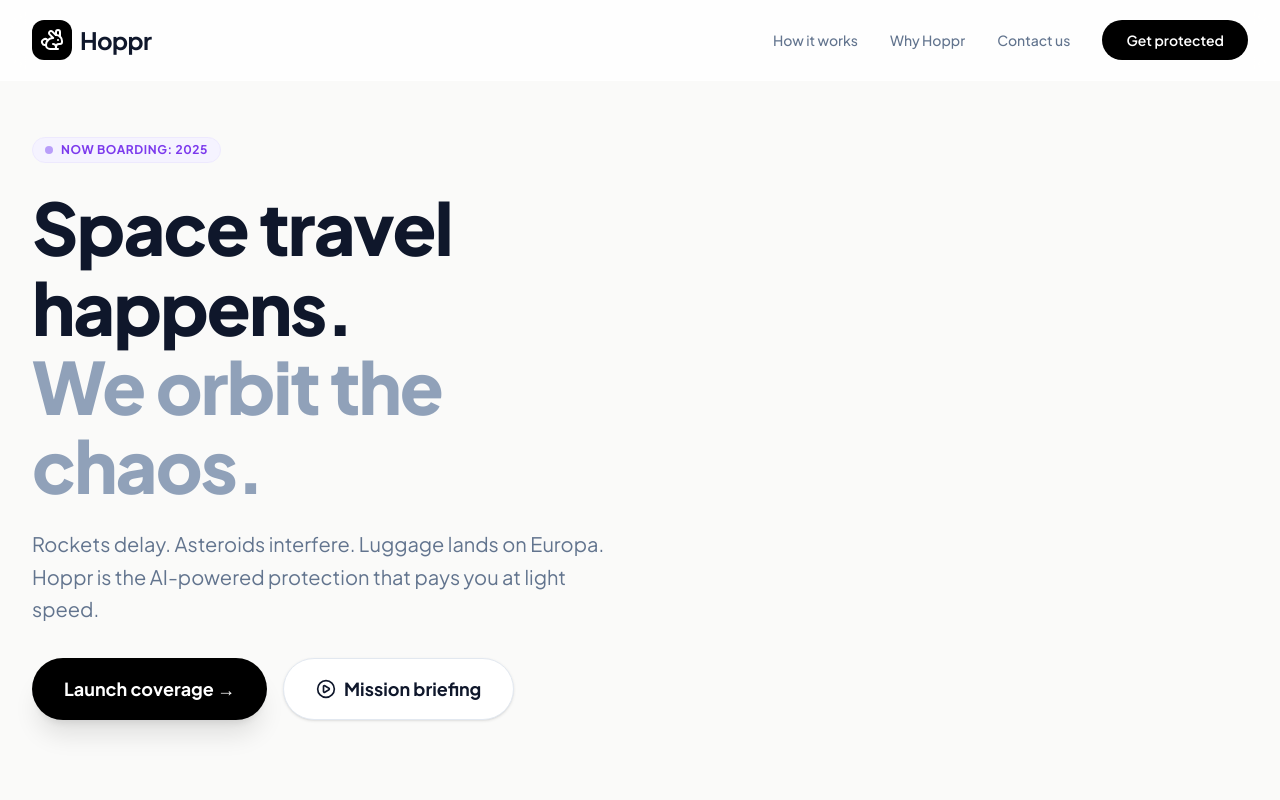
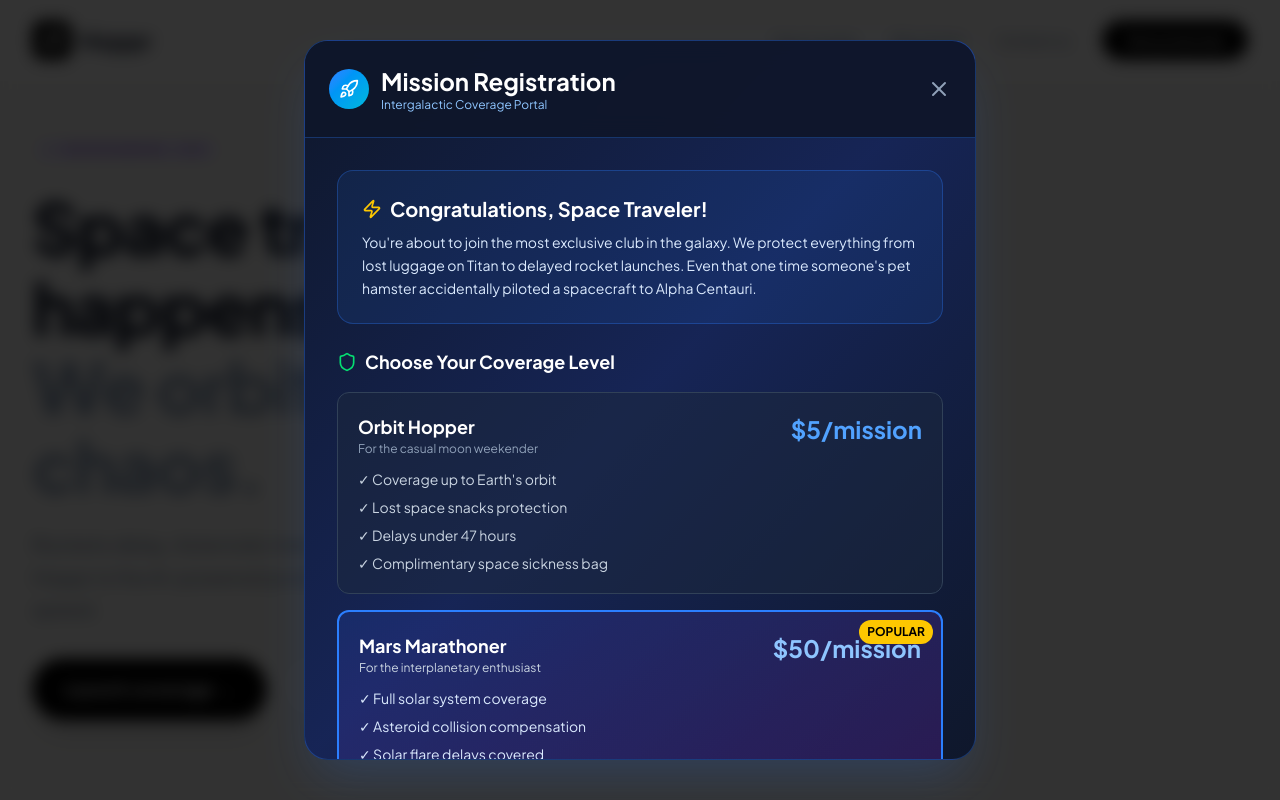
Before and after one commit to themasterchiefdev/hoppr, a React (Vite) app: page / in a window 1280 px wide. Both pictures are taken after a click on the button "Launch coverage →". Shown: the top 800 px of the page. Built offline with nearby package versions, Linux system fonts and the light colour scheme.

Commit message:
[Update] Add Launch Coverage Modal and enhance CTA
- Implement modal for mission registration with coverage options.
- Include interactive coverage tiers with detailed descriptions.
- Add smooth scroll functionality and modal toggle logic.

```diff
--- a/src/App.tsx
+++ b/src/App.tsx
@@ -1,7 +1,10 @@
-import { Rabbit, Menu, PlayCircle, Check, Radar, Coffee } from 'lucide-react';
+import { Rabbit, Menu, PlayCircle, Check, Radar, Coffee, X, Rocket, Shield, Zap } from 'lucide-react';
+import { useState } from 'react';
 import './App.css';
 
 function App() {
+  const [showModal, setShowModal] = useState(false);
+
   const scrollToTop = () => {
     window.scrollTo({ top: 0, behavior: 'smooth' });
   };
@@ -59,7 +62,7 @@
               </p>
 
               <div className="flex flex-col sm:flex-row gap-4 animate-slide-up opacity-0" style={{ animationDelay: '0.4s' }}>
-                <button className="px-8 py-4 bg-black text-white rounded-full font-bold text-lg hover:bg-slate-800 transition-all shadow-xl hover:shadow-2xl hover:-translate-y-1 flex items-center justify-center gap-2">
+                <button onClick={() => setShowModal(true)} className="px-8 py-4 bg-black text-white rounded-full font-bold text-lg hover:bg-slate-800 transition-all shadow-xl hover:shadow-2xl hover:-translate-y-1 flex items-center justify-center gap-2">
                   Launch coverage →
                 </button>
                 <button className="px-8 py-4 bg-white text-slate-900 border border-slate-200 rounded-full font-bold text-lg hover:bg-slate-50 transition-all shadow-sm hover:shadow-md flex items-center justify-center gap-2 group">
@@ -346,6 +349,124 @@
           </div>
         </div>
       </footer>
+
+      {/* Launch Coverage Modal */}
+      {showModal && (
+        <div className="fixed inset-0 bg-black/80 backdrop-blur-sm z-50 flex items-center justify-center p-4 animate-fade-in">
+          <div className="bg-gradient-to-br from-slate-900 via-blue-950 to-slate-900 rounded-3xl max-w-2xl w-full max-h-[90vh] overflow-y-auto border border-blue-500/30 shadow-2xl shadow-blue-500/20">
+            {/* Header */}
+            <div className="sticky top-0 bg-slate-900/95 backdrop-blur-md border-b border-blue-500/30 p-6 flex items-center justify-between">
+              <div className="flex items-center gap-3">
+                <div className="w-10 h-10 bg-gradient-to-br from-blue-500 to-cyan-500 rounded-full flex items-center justify-center">
+                  <Rocket className="w-5 h-5 text-white" />
+                </div>
+                <div>
+                  <h2 className="text-2xl font-bold text-white">Mission Registration</h2>
+                  <p className="text-xs text-blue-300">Intergalactic Coverage Portal</p>
+                </div>
+              </div>
+              <button onClick={() => setShowModal(false)} className="text-slate-400 hover:text-white transition-colors">
+                <X className="w-6 h-6" />
+              </button>
+            </div>
+
+            {/* Content */}
+            <div className="p-8 text-white space-y-6">
+              {/* Welcome Message */}
+              <div className="bg-blue-500/10 border border-blue-500/30 rounded-2xl p-6">
+                <h3 className="text-xl font-bold mb-2 flex items-center gap-2">
+                  <Zap className="w-5 h-5 text-yellow-400" />
+                  Congratulations, Space Traveler!
+                </h3>
+                <p className="text-blue-100 text-sm leading-relaxed">
+                  You're about to join the most exclusive club in the galaxy. We protect everything from lost luggage on Titan to delayed rocket launches. Even that one time someone's pet hamster accidentally piloted a spacecraft to Alpha Centauri.
+                </p>
+              </div>
+
+              {/* Coverage Tiers */}
+              <div className="space-y-4">
+                <h3 className="text-lg font-bold flex items-center gap-2">
+                  <Shield className="w-5 h-5 text-green-400" />
+                  Choose Your Coverage Level
+                </h3>
+
+                {/* Basic Plan */}
+                <div className="bg-slate-800/50 border border-slate-700 rounded-xl p-5 hover:border-blue-500/50 transition-all cursor-pointer">
+                  <div className="flex justify-between items-start mb-3">
+                    <div>
+                      <h4 className="font-bold text-lg">Orbit Hopper</h4>
+                      <p className="text-xs text-slate-400">For the casual moon weekender</p>
+                    </div>
+                    <span className="text-2xl font-bold text-blue-400">$5/mission</span>
+                  </div>
+                  <ul className="space-y-2 text-sm text-slate-300">
+                    <li>✓ Coverage up to Earth's orbit</li>
+                    <li>✓ Lost space snacks protection</li>
+                    <li>✓ Delays under 47 hours</li>
+                    <li>✓ Complimentary space sickness bag</li>
+                  </ul>
+                </div>
+
+                {/* Premium Plan */}
+                <div className="bg-gradient-to-br from-blue-900/40 to-purple-900/40 border-2 border-blue-500 rounded-xl p-5 hover:shadow-lg hover:shadow-blue-500/20 transition-all cursor-pointer relative overflow-hidden">
+                  <div className="absolute top-2 right-2 bg-yellow-400 text-black text-xs font-bold px-2 py-1 rounded-full">POPULAR</div>
+                  <div className="flex justify-between items-start mb-3">
+                    <div>
+                      <h4 className="font-bold text-lg">Mars Marathoner</h4>
+                      <p className="text-xs text-slate-300">For the interplanetary enthusiast</p>
+                    </div>
+                    <span className="text-2xl font-bold text-blue-300">$50/mission</span>
+                  </div>
+                  <ul className="space-y-2 text-sm text-blue-100">
+                    <li>✓ Full solar system coverage</li>
+                    <li>✓ Asteroid collision compensation</li>
+                    <li>✓ Solar flare delays covered</li>
+                    <li>✓ Lost luggage on any planet</li>
+                    <li>✓ 24/7 AI support (responds at light speed)</li>
+                  </ul>
+                </div>
+
+                {/* Ultimate Plan */}
+                <div className="bg-gradient-to-br from-purple-900/40 to-pink-900/40 border border-purple-500 rounded-xl p-5 hover:border-pink-500 transition-all cursor-pointer">
+                  <div className="flex justify-between items-start mb-3">
+                    <div>
+                      <h4 className="font-bold text-lg">Galactic God Mode</h4>
+                      <p className="text-xs text-purple-300">Because why stop at Mars?</p>
+                    </div>
+                    <span className="text-2xl font-bold text-purple-300">$500/mission</span>
+                  </div>
+                  <ul className="space-y-2 text-sm text-purple-100">
+                    <li>✓ Unlimited coverage (yes, even wormholes)</li>
+                    <li>✓ Black hole rescue included</li>
+                    <li>✓ Alien encounter legal defense</li>
+                    <li>✓ Time dilation compensation</li>
+                    <li>✓ Parallel universe mishaps covered</li>
+                    <li>✓ Concierge service in 42 languages (including binary)</li>
+                  </ul>
+                </div>
+              </div>
+
+              {/* Fine Print */}
+              <div className="bg-slate-800/30 border border-slate-700 rounded-xl p-5 text-xs text-slate-400 space-y-2">
+                <p className="font-bold text-slate-300">Terms & Conditions (The Fun Part)</p>
+                <p>* We cannot be held responsible if you accidentally break the space-time continuum.</p>
+                <p>* Encounters with sentient AI that become your new best friend are not covered.</p>
+                <p>* If you discover a new planet, naming it "Steve" voids your warranty.</p>
+                <p>* Coverage does not include "I told you not to press that button" incidents.</p>
+                <p>* Quantum entanglement side effects may occur. This is normal.</p>
+                <p>* By launching coverage, you agree that Mars is, in fact, cooler than Earth.</p>
+              </div>
+
+              {/* CTA */}
+              <button className="w-full bg-gradient-to-r from-blue-600 to-cyan-600 hover:from-blue-500 hover:to-cyan-500 text-white font-bold py-4 rounded-full transition-all shadow-lg hover:shadow-xl hover:scale-105 flex items-center justify-center gap-2">
+                <Rocket className="w-5 h-5" />
+                Initiate Launch Sequence
+              </button>
+              <p className="text-center text-xs text-slate-400">No credit card required (we accept moon rocks)</p>
+            </div>
+          </div>
+        </div>
+      )}
     </div>
   );
 }
```
